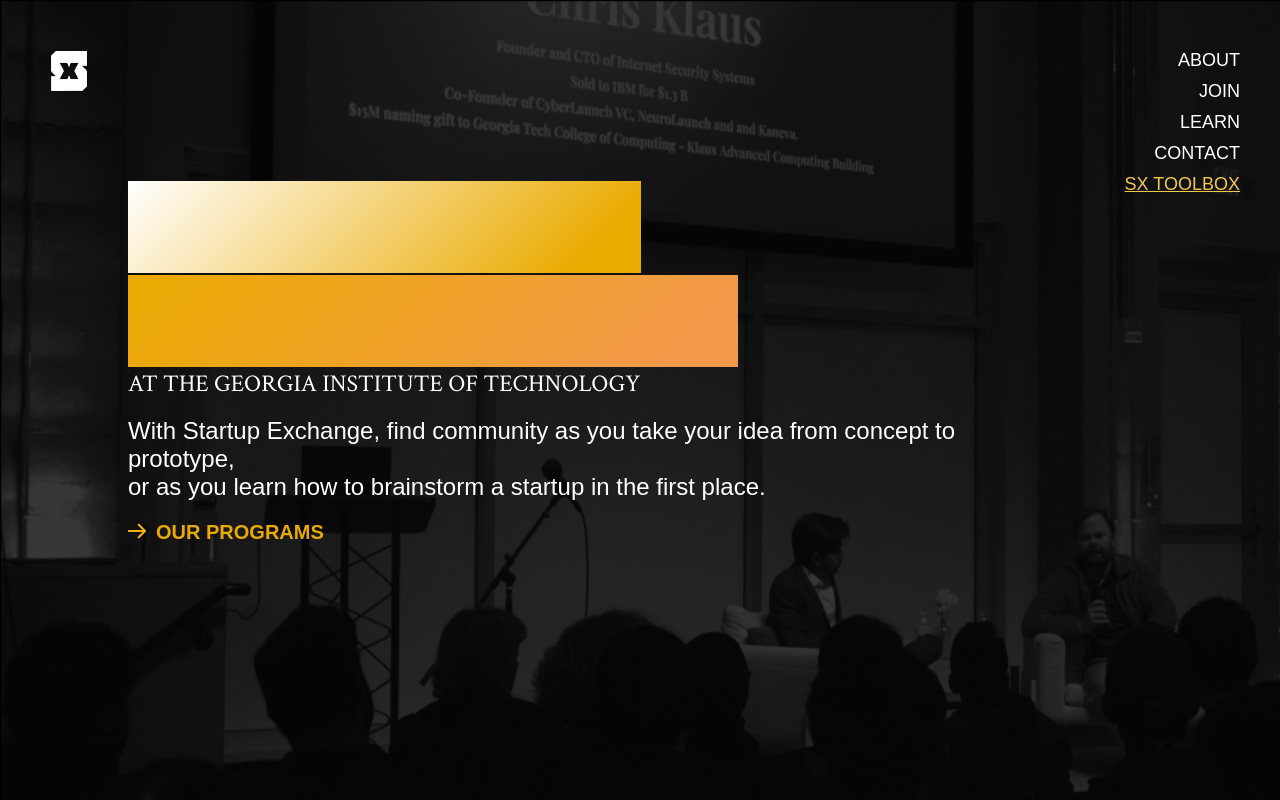
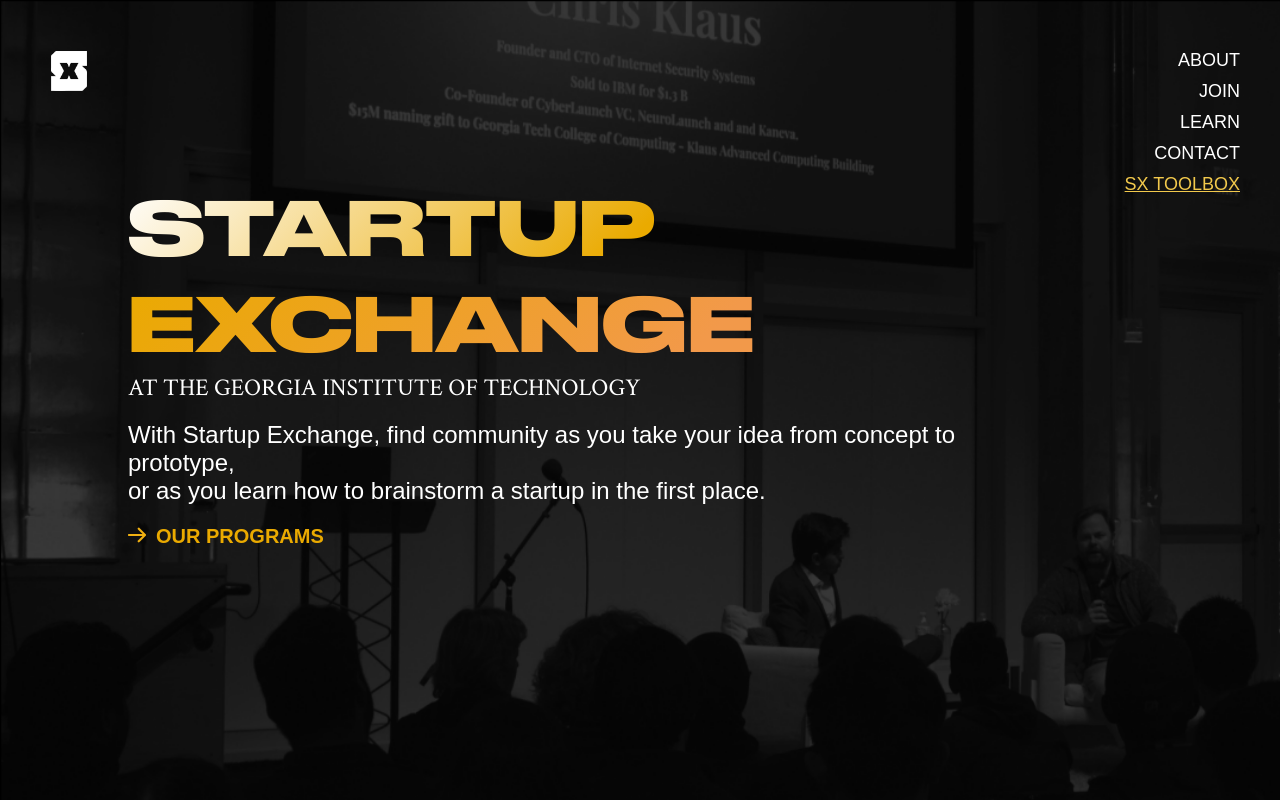
Before and after one commit to Startup-Exchange-Georgia-Tech/sx-website, a Next.js app: page / in a window 1280 px wide. Shown: the top 800 px of the page. Built offline with nearby package versions, Linux system fonts and the light colour scheme; a web font is replaced by a local one.

Commit message:
tweaked gradient

```diff
--- a/components/Hero/Hero.module.css
+++ b/components/Hero/Hero.module.css
@@ -22,22 +22,25 @@
 }
 
 .HeroHeading {
-    background: -webkit-linear-gradient(-45deg, #FFFFFF 0%, #eaaa00 90.54%);
-    -webkit-background-clip: text;
-    -webkit-text-fill-color: transparent;
-    background-clip: text;
+
     font-family: 'Druk';
     font-size: 60px;
 }
 
 .HeroHeadingStartup {
-    background: -webkit-linear-gradient(-45deg, #FFFFFF 0%, #eaaa00 88.54%);
-    font-size: 72px;
+    background: -webkit-linear-gradient(-45deg, #FFFFFF 0%, #eaaa00 90.54%);
+    -webkit-background-clip: text;
+    -webkit-text-fill-color: transparent;
+    background-clip: text;
+    font-size: 74px;
 }
 
 .HeroHeadingExchange {
     background: -webkit-linear-gradient(-45deg, #eaaa00 0%, #F2994A 88.54%);
-    font-size: 72px;
+    -webkit-background-clip: text;
+    -webkit-text-fill-color: transparent;
+    background-clip: text;
+    font-size: 74px;
 }
 
 
```
